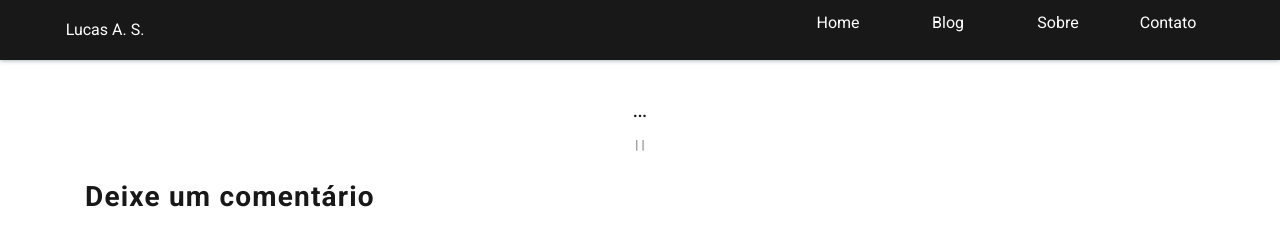
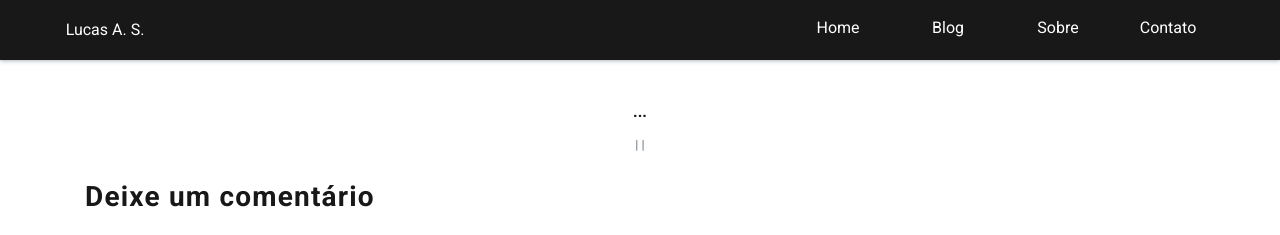
Before and after one commit to LucasAlmeidaSar/blogDjango, a Django app: template posts/templates/posts/post_detalhes.html in a window 1280 px wide. Shown: the top 235 px of the page. Run offline with Django 3.2, Linux system fonts and the light colour scheme; the template is opened without the code that fills it: values that come from a table or form of the project are taken from there, others are empty; some libraries are stand-ins or nearby versions.

Commit message:
Ajuste na ul da navbar da tela de post.

```diff
--- a/templates/static/css/post.css
+++ b/templates/static/css/post.css
@@ -168,6 +168,10 @@ td, th {
     list-style: none;
 }
 
+.nav ul{
+  margin-bottom: 0px;
+}
+
 .form-comentario_titulo{
     margin-bottom: 1rem;
     font-size: 1.75rem;
```
